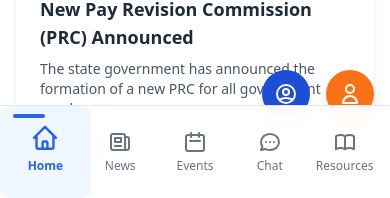
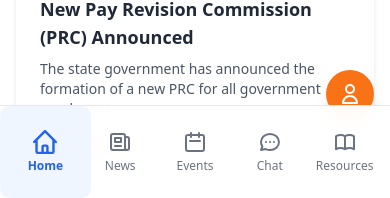
Before and after one commit to tjkreddy/PRTU-TS-WEB, a React (Vite) app: page / in a window 390 px wide. Shown: the part 646-844 px from the top of the page. Built offline with nearby package versions, Linux system fonts and the light colour scheme; no server answers.

Commit message:
refactor: remove unused Mobile Floating Action Button for Admin Portal

```diff
--- a/BottomNavigation.tsx
+++ b/BottomNavigation.tsx
@@ -63,27 +63,12 @@ const BottomNavigation = ({ currentPage, setCurrentPage }: BottomNavigationProps
             {/* Mobile Floating Action Button for Member Portal */}
             <div className="md:hidden fixed bottom-20 right-4 z-40">
                 <button
-                    onClick={() => handleNavClick('Member Portal')}
                     className="bg-orange-500 hover:bg-orange-600 text-white p-3 rounded-full shadow-lg transition-all duration-300 hover:scale-110"
                     title="Member Portal"
                     aria-label="Open Member Portal"
                 >
                     <svg className="w-6 h-6" fill="none" stroke="currentColor" viewBox="0 0 24 24">
                         <path strokeLinecap="round" strokeLinejoin="round" strokeWidth={2} d="M16 7a4 4 0 11-8 0 4 4 0 018 0zM12 14a7 7 0 00-7 7h14a7 7 0 00-7-7z" />
-                    </svg>
-                </button>
-            </div>
-
-            {/* Mobile Floating Action Button for Admin Portal - positioned to the left of Member Portal */}
-            <div className="md:hidden fixed bottom-20 right-20 z-40">
-                <button
-                    onClick={() => handleNavClick('Admin')}
-                    className="bg-blue-700 hover:bg-blue-800 text-white p-3 rounded-full shadow-lg transition-all duration-300 hover:scale-110"
-                    title="Admin Portal"
-                    aria-label="Open Admin Portal"
-                >
-                    <svg className="w-6 h-6" fill="none" stroke="currentColor" viewBox="0 0 24 24">
-                        <path strokeLinecap="round" strokeLinejoin="round" strokeWidth={2} d="M5.121 17.804A13.937 13.937 0 0112 16c2.5 0 4.847.655 6.879 1.804M15 10a3 3 0 11-6 0 3 3 0 016 0zm6 2a9 9 0 11-18 0 9 9 0 0118 0z" />
                     </svg>
                 </button>
             </div>
@@ -104,11 +89,8 @@ const BottomNavigation = ({ currentPage, setCurrentPage }: BottomNavigationProps
                                             : 'text-gray-500 hover:text-blue-600'
                                     }`}
                                 >
-                                    {isActive && (
-                                        <div className="absolute top-0 left-1/2 transform -translate-x-1/2 w-8 h-1 bg-blue-600 rounded-full"></div>
-                                    )}
                                     <div className={`transition-all duration-200 ${
-                                        isActive ? 'scale-110 -translate-y-0.5' : ''
+                                        isActive ? 'scale-110' : ''
                                     }`}>
                                         {item.icon}
                                     </div>
--- a/Comments.tsx
+++ b/Comments.tsx
@@ -43,7 +43,7 @@ const Comments = ({ pageContext = 'general', title = 'Community Discussion' }: C
   useEffect(() => {
     const checkServerStatus = async () => {
       try {
-        const response = await fetch('http://localhost:5000/health');
+        const response = await fetch('http://localhost:8080/health');
         if (response.ok) {
           setServerStatus('online');
           console.log('Server is online');
--- a/api/commentAPI.ts
+++ b/api/commentAPI.ts
@@ -1,5 +1,5 @@
 // API service for community comments
-const API_BASE_URL = 'http://localhost:5000/api';
+const API_BASE_URL = 'http://localhost:8080/api';
 
 export interface Comment {
   id: string;
--- a/test-server.js
+++ b/test-server.js
@@ -7,7 +7,7 @@ const PORT = process.env.PORT || 5000;
 
 // Middleware
 app.use(cors({
-  origin: ['http://localhost:5173', 'http://localhost:3000'],
+  origin: ['http://localhost:5173', 'http://localhost:3000', 'http://localhost:8080'],
   credentials: true
 }));
 app.use(express.json());
```
Also changed, not shown: 2 other files (tests, documents, lock files or other folders).
